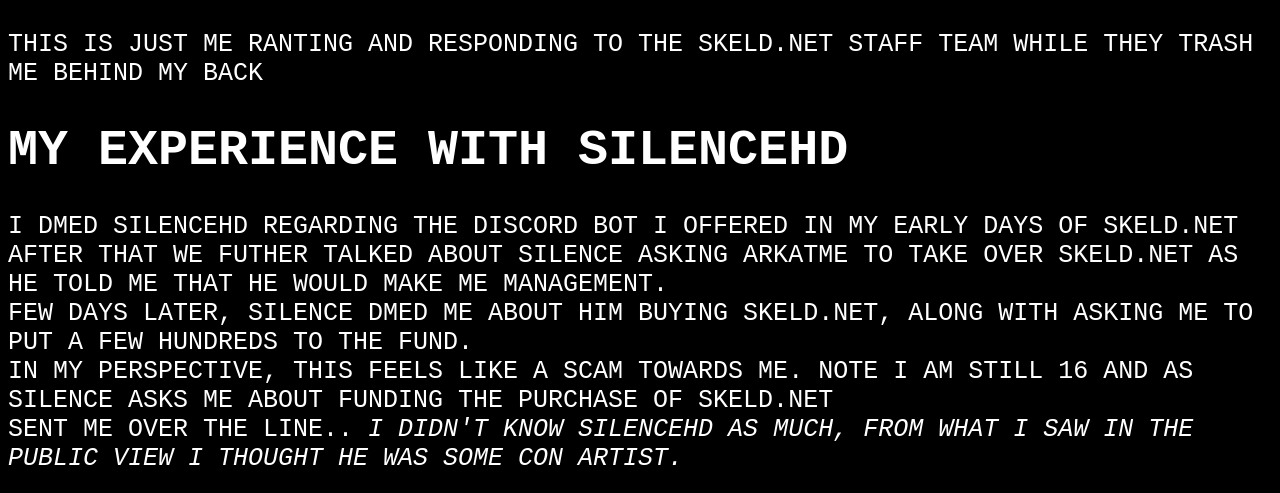
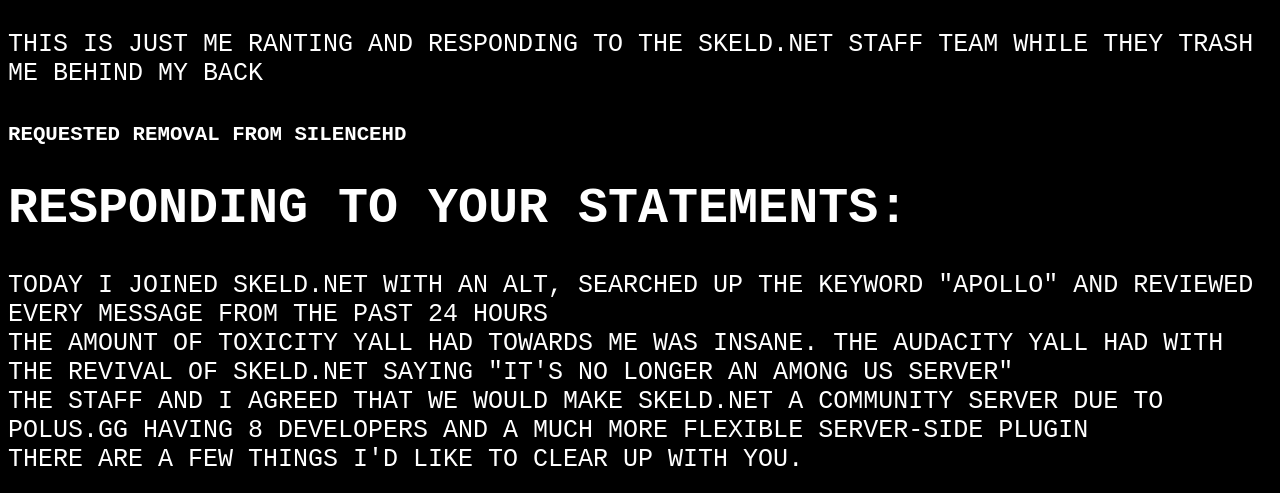
Before and after one commit to Naleksuh/skeld.net-drama, a plain HTML site: page index.html in a window 1280 px wide. Shown: the part 10035-10528 px from the top of the page. Drawn offline with Linux system fonts and the light colour scheme.

Commit message:
Update index.html

```diff
--- a/index.html
+++ b/index.html
@@ -153,20 +153,7 @@
     <h1>Off Topic Section</h1>
     <p>This is just me ranting and responding to the skeld.net staff team while they trash me behind my back</p>
 
-    <h1>My experience with SilenceHD</h1>
-    <p>I dmed SilenceHD regarding the Discord Bot I offered in my early days of skeld.net<br>
-        After that we futher talked about Silence asking Arkatme to take over skeld.net as he told me that he would make
-        me management.<br>
-        Few days later, Silence dmed me about him buying skeld.net, along with asking me to put a few hundreds to the
-        fund.<br>
-        In my perspective, this feels like a scam towards me. Note I am still 16 and as Silence asks me about funding
-        the purchase of skeld.net<br>
-        Sent me over the line.. <i>I didn't know SilenceHD as much, from what I saw in the public view I thought he was
-            some con artist.</i><br><br>
-        <img src="Resources/DiscordCanary_x4tYKYdWtS.png"><br><br>
-        More to this story but I am really lazy to type, I've been here for 2 hours now.<br>
-        Regardless, this is off-topic. (I trust silence now btw)
-    </p><br><br><br>
+    <h5>Requested removal from SilenceHD</h5>
 
     <h1>Responding to your statements:</h1>
     <p> Today I joined skeld.net with an alt, searched up the keyword "Apollo" and reviewed every message from the past
```
